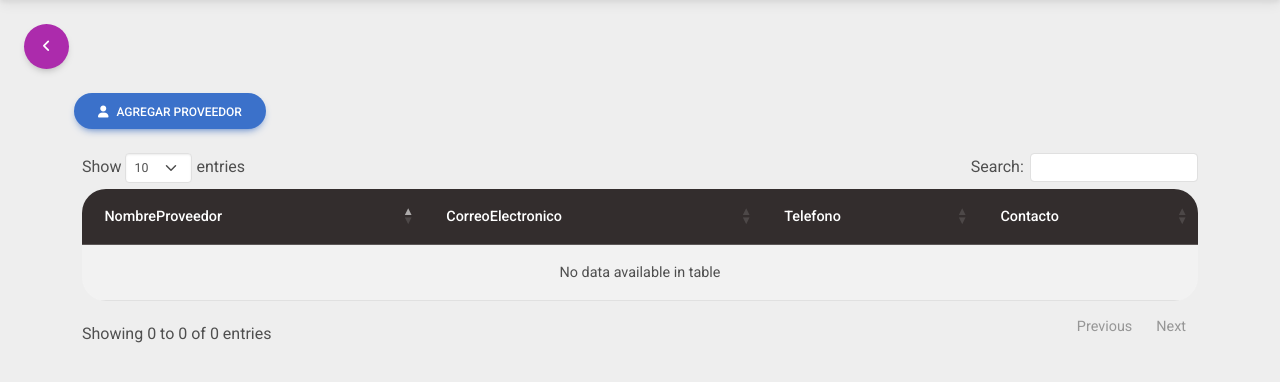
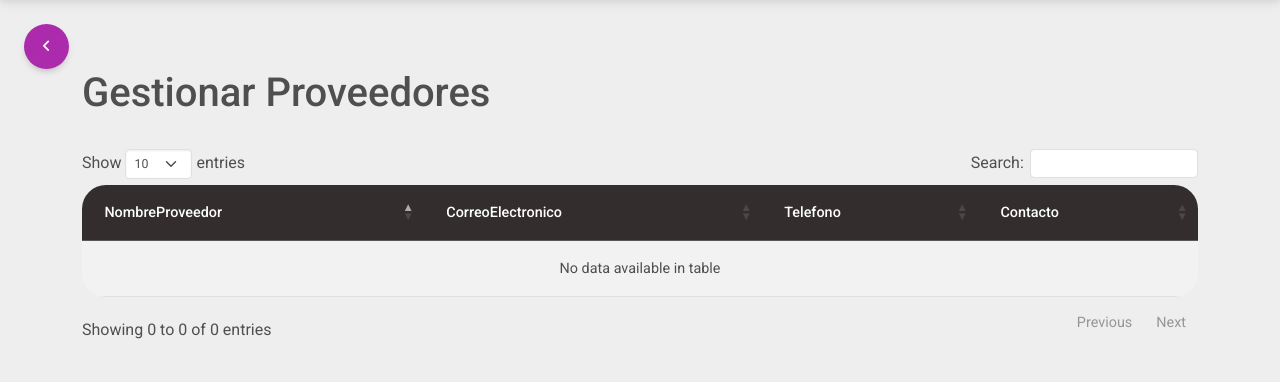
Before and after one commit to Juanma320/RiceMountainManagement2, a PHP site: page /tu_proyecto/gestion_proveedores_financiero.php in a window 1280 px wide. Shown: the part 69-451 px from the top of the page. Run offline with PHP 8.4, Linux system fonts and the light colour scheme; the visitor is signed in with stand-in values (Sample User, id 1); data that the repository does not hold is empty; some libraries are stand-ins or nearby versions.

Commit message:
gestion_proveedores_financiero & gestion_productos_financiero Styles Fix

```diff
--- a/gestion_productos_financiero.php
+++ b/gestion_productos_financiero.php
@@ -106,8 +106,6 @@ $resultadoCambiosPorcentaje = mysqli_query($conexion, $queryCambiosPorcentaje);
 
             <div class="row mt-4">
                 <div class="col-md-12">
-                    <div class="row mt-4">
-                        <div class="col-md-12">
                     <table class="table table-striped table-responsive rounded-9 overflow-hidden table-hover"
                         id="sortTable">
                         <thead class="table-dark">
@@ -146,8 +144,6 @@ $resultadoCambiosPorcentaje = mysqli_query($conexion, $queryCambiosPorcentaje);
                         }
                         ?>
                     </table>
-                        </div>
-                    </div>
                 </div>
             </div>
         </div>
--- a/gestion_proveedores_financiero.php
+++ b/gestion_proveedores_financiero.php
@@ -71,16 +71,13 @@ while ($row2 = mysqli_fetch_assoc($resultado)) {
 
 
         <div class="container">
-            <div class="row mt-4">
+            <div class="row">
                 <div class="col-md-12">
-                    <ul class="nav nav-pills flex-column flex-md-row">
-                        <li class="nav-item">
-                            <a href="agregar_proveedor.php" style="color: #F9F6EE">
-                                <button data-mdb-ripple-init type="button" class="btn btn-primary btn-rounded">
-                                    <i class="fas fa-user pe-2"></i>Agregar proveedor</button>
-                            </a>
-                        </li>
-                    </ul>
+                    <div class="d-flex justify-content-between align-items-center">
+                        <h1>Gestionar Proveedores</h1>
+                    </div>
+                </div>
+            </div>
 
             <div class="row mt-4">
                 <div class="col-md-12">
@@ -96,8 +93,7 @@ while ($row2 = mysqli_fetch_assoc($resultado)) {
                         </thead>
                         <?php foreach ($proveedores as $proveedor): ?>
                             <tr>
-                                        <td><a data-mdb-ripple-init data-mdb-ripple-color="dark"
-                                                class="btn btn-outline-dark"
+                                <td><a data-mdb-ripple-init data-mdb-ripple-color="dark" class="btn btn-outline-dark"
                                         href='infoproveedor.php?proveedorID=<?= $proveedor['ProveedorID'] ?>'>
                                         <?= $proveedor['NombreProveedor'] ?></a></td>
                                 <td><?= $proveedor['CorreoElectronico'] ?></td>
@@ -106,8 +102,6 @@ while ($row2 = mysqli_fetch_assoc($resultado)) {
                             </tr>
                         <?php endforeach; ?>
                     </table>
-                        </div>
-                    </div>
                 </div>
             </div>
         </div>
```
Lines whose indentation alone changed are shown as unchanged.
